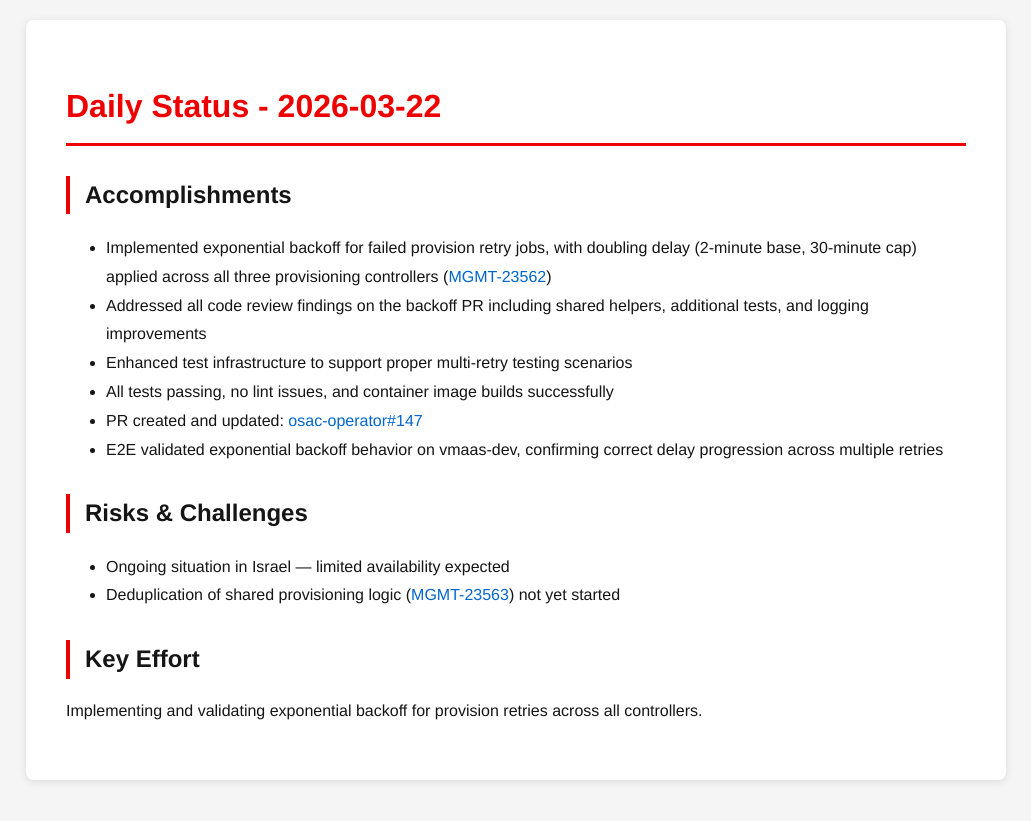
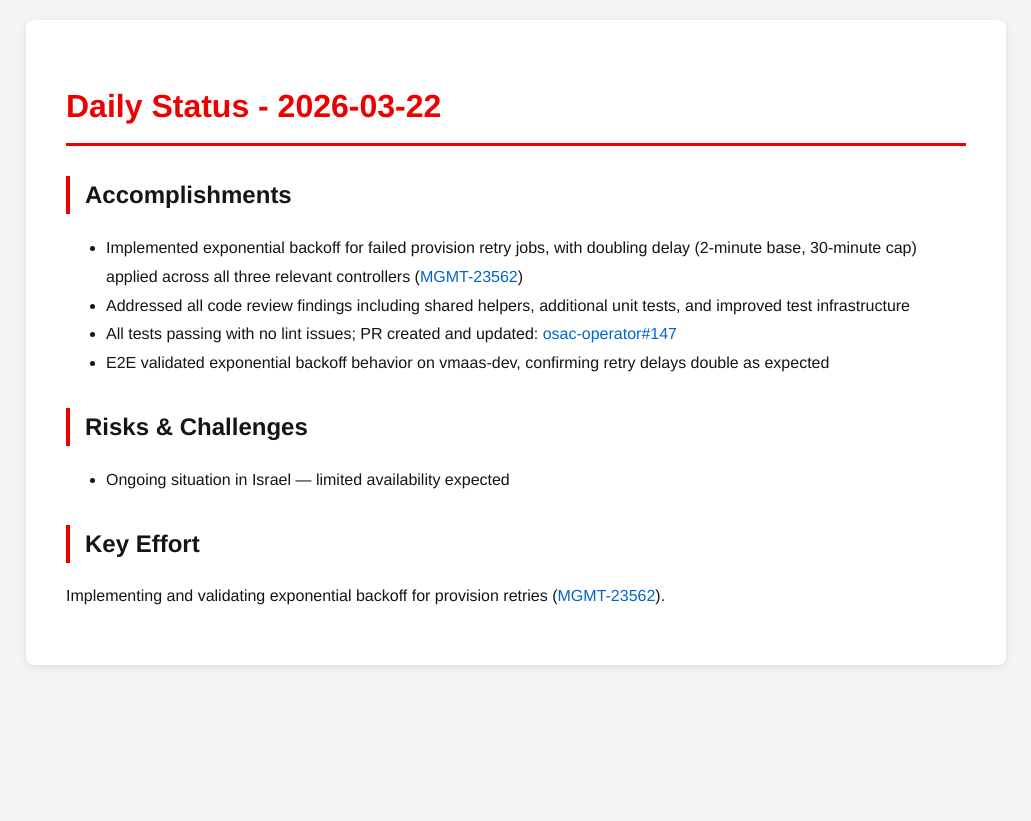
Before and after one commit to tzvatot/daily-status, a Jekyll site: the page built from 2026-03-22.md, in a window 1280 px wide. Shown: the top 821 px of the page, without its empty margins (124-1155 px from the left). Built offline with Jekyll 4.4.1, drawn with Linux system fonts in a browser that asks for light colours.

Commit message:
Daily status update - 2026-03-22

```diff
--- a/2026-03-22.md
+++ b/2026-03-22.md
@@ -7,16 +7,13 @@ date: 2026-03-22
 # Daily Status - 2026-03-22
 
 ## Accomplishments
-- Implemented exponential backoff for failed provision retry jobs, with doubling delay (2-minute base, 30-minute cap) applied across all three provisioning controllers ([MGMT-23562](https://issues.redhat.com/browse/MGMT-23562))
-- Addressed all code review findings on the backoff PR including shared helpers, additional tests, and logging improvements
-- Enhanced test infrastructure to support proper multi-retry testing scenarios
-- All tests passing, no lint issues, and container image builds successfully
-- PR created and updated: [osac-operator#147](https://github.com/osac-project/osac-operator/pull/147)
-- E2E validated exponential backoff behavior on vmaas-dev, confirming correct delay progression across multiple retries
+- Implemented exponential backoff for failed provision retry jobs, with doubling delay (2-minute base, 30-minute cap) applied across all three relevant controllers ([MGMT-23562](https://issues.redhat.com/browse/MGMT-23562))
+- Addressed all code review findings including shared helpers, additional unit tests, and improved test infrastructure
+- All tests passing with no lint issues; PR created and updated: [osac-operator#147](https://github.com/osac-project/osac-operator/pull/147)
+- E2E validated exponential backoff behavior on vmaas-dev, confirming retry delays double as expected
 
 ## Risks & Challenges
 - Ongoing situation in Israel — limited availability expected
-- Deduplication of shared provisioning logic ([MGMT-23563](https://issues.redhat.com/browse/MGMT-23563)) not yet started
 
 ## Key Effort
-Implementing and validating exponential backoff for provision retries across all controllers.
+Implementing and validating exponential backoff for provision retries ([MGMT-23562](https://issues.redhat.com/browse/MGMT-23562)).
```
